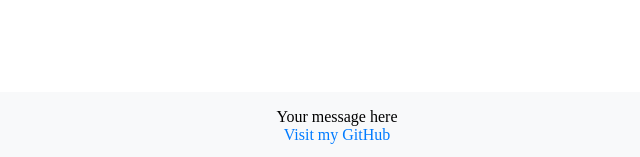
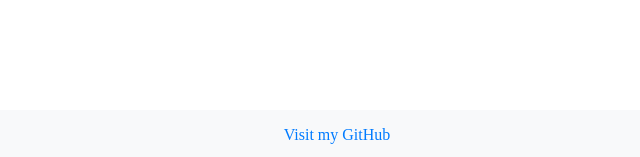
Before and after one commit to Bikatr7/bikatr7.github.io, a Jekyll site: the page built from index.html, in a window 1280 px wide and 900 px high, scrolled down 96 px. Shown: the part 740-897 px from the top of the window, without its empty margins (319-959 px from the left). Built offline with Jekyll 4.4.1, drawn with Linux system fonts in a browser that asks for light colours.

Commit message:
fixed footer github link

```diff
--- a/_includes/footer.html
+++ b/_includes/footer.html
@@ -1,4 +1,3 @@
 <footer>
-    <p>Your message here</p>
-    <a href="https://github.com/yourusername">Visit my GitHub</a>
+    <a href="https://github.com/bikatr7">Visit my GitHub</a>
   </footer>
```
Also changed, not shown: 3 other files.
